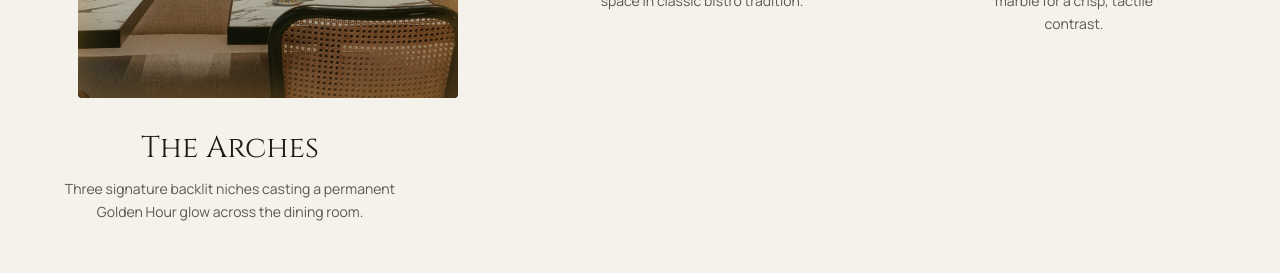
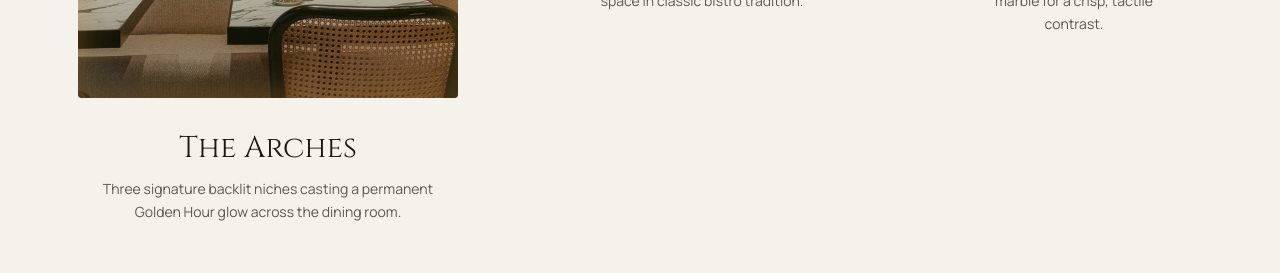
Before and after one commit to creativeah33-cmd/delight-kitchen-website, a React (Vite) app: page /our-space in a window 1280 px wide. Shown: the part 2140-2413 px from the top of the page. Built offline with nearby package versions, Linux system fonts and the light colour scheme.

Commit message:
fix: center arch captions with mx-auto so text aligns under image

```diff
--- a/src/pages/OurSpace.tsx
+++ b/src/pages/OurSpace.tsx
@@ -77,7 +77,7 @@ export default function OurSpace() {
               />
               <div className="pointer-events-none absolute inset-0" style={{ background: "linear-gradient(to top, rgba(28,24,21,0.5) 0%, transparent 40%)" }} />
             </ArchFrame>
-            <div className="mt-8 max-w-[380px] px-4 text-center">
+            <div className="mx-auto mt-8 max-w-[380px] px-4 text-center">
               <h3 className="font-display text-3xl" style={{ color: "var(--color-primary)" }}>The Arches</h3>
               <p className="mt-3 text-sm leading-relaxed" style={{ color: "var(--color-text-muted)" }}>
                 Three signature backlit niches casting a permanent Golden Hour glow across the dining room.
@@ -109,7 +109,7 @@ export default function OurSpace() {
                   />
                   <div className="pointer-events-none absolute inset-0" style={{ background: "linear-gradient(to top, rgba(28,24,21,0.5) 0%, transparent 40%)" }} />
                 </ArchFrame>
-                <div className="mt-6 max-w-[220px] mx-auto text-center px-2">
+                <div className="mx-auto mt-6 max-w-[220px] text-center px-2">
                   <h3 className="font-display text-xl" style={{ color: "var(--color-primary)" }}>{item.title}</h3>
                   <p className="mt-2 text-sm leading-relaxed" style={{ color: "var(--color-text-muted)" }}>{item.desc}</p>
                 </div>
```
